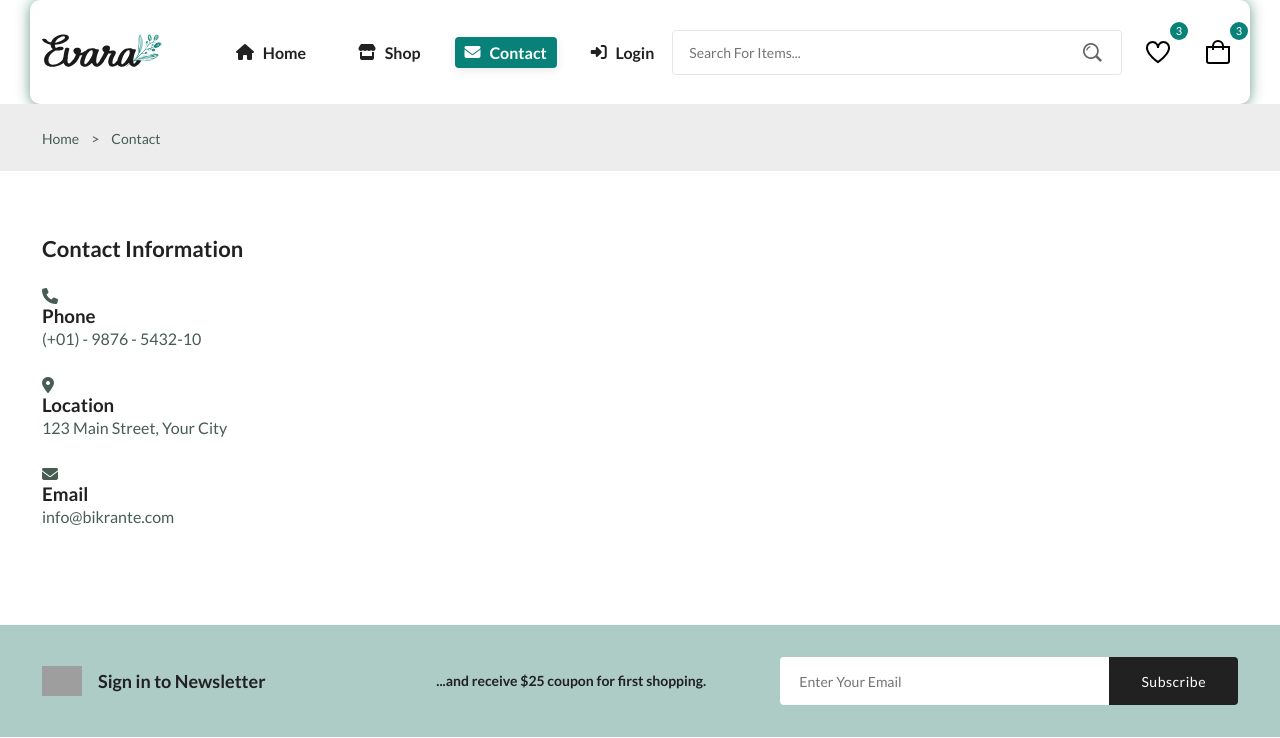
After one commit to SaugatEDITH/Bikrante, a Django app: page /contact/ in a window 1280 px wide. The commit adds this page. Shown: the top 738 px of the page. Run offline with Django 5.2, Linux system fonts and the light colour scheme; some libraries are stand-ins or nearby versions; grey boxes are pictures that could not be loaded.

Commit message:
fixed the nav and view of signup & login

```diff
--- a/shopapp/static/css/styles.css
+++ b/shopapp/static/css/styles.css
@@ -7,7 +7,7 @@
 
   /*========== Colors ==========*/
   --first-color: hsl(176, 88%, 27%);
-  --first-color-alt: hsl(129, 44%, 94%);
+  --first-color-alt: hsl(176, 88%, 95%);  /* Lighter version for hover */
   --second-color: hsl(34, 94%, 87%);
   --title-color: hsl(0, 0%, 13%);
   --text-color: hsl(154, 13%, 32%);
@@ -16,6 +16,7 @@
   --container-color: hsl(0, 0%, 93%);
   --border-color: hsl(129, 36%, 85%);
   --border-color-alt: hsl(113, 15%, 90%);
+  --nav-shadow: 0 2px 10px rgba(0, 0, 0, 0.08);
 
   /*========== Font and typography ==========*/
   --body-font: "Lato", sans-serif;
@@ -228,12 +223,29 @@ table {
 
 .nav {
   height: calc(var(--header-height) + 2.5rem);
+  border-radius: 10px;
   justify-content: space-between;
   column-gap: 1rem;
+  box-shadow: 0 4px 8px rgba(0, 0, 0, 0.1); /* Add shadow to give a lifted effect */
+
+  animation: glowing-shadow 4s infinite;
+}
+
+@keyframes glowing-shadow {
+  0% {
+    box-shadow: 0 4px 8px rgba(0, 0, 0, 0.1), 0 0 10px hsl(176, 88%, 27%);
+  }
+  50% {
+    box-shadow: 0 4px 8px rgba(0, 0, 0, 0.1), 0 0 20px hsl(34, 94%, 87%);
+  }
+  100% {
+    box-shadow: 0 4px 8px rgba(0, 0, 0, 0.1), 0 0 10px hsl(176, 88%, 27%);
+  }
 }
 
 .nav__logo-img {
   width: 120px;
+  min-width: 120px; /* Prevent logo from shrinking too much */
 }
 
 .nav__menu {
@@ -242,18 +254,68 @@ table {
 }
 
 .nav__list {
-  column-gap: 2.5rem;
+  column-gap: 1rem; /* Reduced from 2.5rem */
   margin-right: auto;
 }
 
 .nav__link {
+  display: flex;
+  align-items: center;
+  gap: 0.35rem; /* Reduced from 0.75rem */
   color: var(--title-color);
-  font-weight: var(--weight-700);
-  transform: all 0.3s var(--transition);
-  -webkit-transform: all 0.3s var(--transition);
-  -moz-transform: all 0.3s var(--transition);
-  -ms-transform: all 0.3s var(--transition);
-  -o-transform: all 0.3s var(--transition);
+  font-weight: var(--weight-600);
+  padding: 0.7rem 1rem; /* Reduced horizontal padding */
+  border-radius: 0.5rem;
+  transition: all 0.3s ease;
+  border: 2px solid transparent;
+  white-space: nowrap; /* Prevent text wrapping */
+}
+
+.nav__link i {
+  font-size: 1rem; /* Slightly reduced icon size */
+  transition: all 0.3s ease;
+  margin-right: 0.2rem; /* Added small right margin */
+}
+
+.nav__link:hover {
+  background-color: var(--first-color-alt); /* Change hover background color */
+  color: var(--first-color); /* Change hover text color */
+  border-color: var(--first-color); /* Change hover border color */
+  box-shadow: 0 4px 8px rgba(0, 0, 0, 0.1); /* Add subtle shadow */
+  transform: translateY(-2px); /* Slight lift effect */
+  transition: all 0.3s ease; /* Smooth transition */
+}
+
+.nav__link:hover i {
+  color: var(--first-color); /* Change icon color on hover */
+  transform: translateX(4px); /* Slight move effect */
+  transition: all 0.3s ease; /* Smooth transition */
+}
+
+.nav__link.active-link {
+  background-color: var(--first-color);
+  color: var(--body-color);
+  border: 2px solid var(--first-color);
+  box-shadow: 0 2px 8px rgba(0, 0, 0, 0.1);
+}
+
+.nav__link.active-link i {
+  color: var(--body-color);
+}
+
+.nav__link.active-link:hover {
+  background-color: var(--first-color); /* Keep active link background color */
+  color: var(--body-color); /* Keep active link text color */
+  border-color: var(--first-color); /* Keep active link border color */
+  box-shadow: 0 4px 8px rgba(0, 0, 0, 0.1); /* Add subtle shadow */
+  transform: translateY(-2px); /* Slight lift effect */
+  transition: all 0.3s ease; /* Smooth transition */
+}
+
+.nav__link.active-link:hover i {
+  color: var(--body-color); /* Keep active link icon color */
+  transform: translateX(4px); /* Slight move effect */
+  transition: all 0.3s ease; /* Smooth transition */
 }
 
 .header__search {
@@ -273,15 +335,25 @@ table {
 }
 
 .header__user-actions {
-  column-gap: 1.25rem;
+  display: flex;
+  align-items: center;
+  gap: 1.25rem;
+  min-width: fit-content; /* Prevent shrinking */
 }
 
 .header__action-btn {
   position: relative;
+  display: flex;
+  align-items: center;
+  justify-content: center;
+  padding: 0.5rem;
+  min-width: 24px; /* Maintain minimum width */
 }
 
 .header__action-btn img {
   width: 24px;
+  height: 24px;
+  min-width: 24px; /* Prevent icon shrinking */
 }
 
 .header__action-btn span.count {
@@ -313,6 +385,24 @@ table {
   color: var(--first-color);
 }
 
+.active-link {
+  background-color: var(--first-color);
+  color: var(--body-color);
+  border-radius: 0.25rem;
+  padding: 0.25rem 0.5rem;
+  transition: background-color 0.3s var(--transition);
+}
+
+.nav__link:hover {
+
+  background-color: hsl(176, 88%, 95%);
+  box-shadow: 0 4px 8px rgba(0, 0, 0, 0.1);
+  color: black;
+  border-radius: 0.25rem;
+  padding: 0.25rem 0.5rem;
+  transition: background-color 0.3s var(--transition);
+}
+
 /*=============== HOME ===============*/
 .home__container {
   grid-template-columns: 5fr 7fr;
@@ -1719,9 +1809,15 @@ table {
 /* For large devices */
 @media screen and (max-width: 1400px) {
   .container {
-    max-width: 1140px;
-  }
-
+    max-width: 1220px;
+  }
+  .header__search{
+    width: 70%;
+  }
+  .nav__logo-img{
+    height: 100px;
+    width: 100px;
+  }
   .products__container,
   .showcase__container {
     grid-template-columns: repeat(3, 1fr);
--- a/shopapp/templates/shopapp/base.html
+++ b/shopapp/templates/shopapp/base.html
@@ -9,10 +9,14 @@
     <meta name="viewport" content="width=device-width, initial-scale=1" />
     <!--=============== FLATICON ===============-->
     <link rel="stylesheet" href="https://cdn-uicons.flaticon.com/2.0.0/uicons-regular-straight/css/uicons-regular-straight.css" />
+    <link rel='stylesheet' href='https://cdn-uicons.flaticon.com/uicons-regular-straight/css/uicons-regular-straight.css'>
+    <link rel='stylesheet' href='https://cdn-uicons.flaticon.com/uicons-solid-straight/css/uicons-solid-straight.css'>
 
     <!--=============== SWIPER CSS ===============-->
     <link rel="stylesheet" href="https://cdn.jsdelivr.net/npm/swiper@11/swiper-bundle.min.css"/>
     <link rel="stylesheet" href="{% static "css/styles.css" %}">
+    <!--=============== FONT AWESOME ===============-->
+    <link rel="stylesheet" href="https://cdnjs.cloudflare.com/ajax/libs/font-awesome/6.5.1/css/all.min.css">
   </head>
   <body>
      <!--=============== HEADER ===============-->
--- /dev/null
+++ b/shopapp/templates/shopapp/contact.html
@@ -0,0 +1,37 @@
+{% extends "shopapp/base.html" %}
+{% block content %}
+<main class="main">
+  <section class="breadcrumb">
+    <ul class="breadcrumb__list flex container">
+      <li><a href="{% url 'home' %}" class="breadcrumb__link">Home</a></li>
+      <li><span class="breadcrumb__link">></span></li>
+      <li><span class="breadcrumb__link">Contact</span></li>
+    </ul>
+  </section>
+
+  <section class="contact section--lg">
+    <div class="contact__container container grid">
+      <div class="contact__info">
+        <h3 class="section__title">Contact Information</h3>
+        <div class="contact__data grid">
+          <div class="contact__card">
+            <i class="fas fa-phone"></i>
+            <h3>Phone</h3>
+            <p>(+01) - 9876 - 5432-10</p>
+          </div>
+          <div class="contact__card">
+            <i class="fas fa-map-marker-alt"></i>
+            <h3>Location</h3>
+            <p>123 Main Street, Your City</p>
+          </div>
+          <div class="contact__card">
+            <i class="fas fa-envelope"></i>
+            <h3>Email</h3>
+            <p>info@bikrante.com</p>
+          </div>
+        </div>
+      </div>
+    </div>
+  </section>
+</main>
+{% endblock content %}
--- a/shopapp/templates/shopapp/navbar.html
+++ b/shopapp/templates/shopapp/navbar.html
@@ -1,32 +1,17 @@
 {% load static %}
 <header class="header">
-    <div class="header__top">
-      <div class="header__container container">
-        <div class="header__contact">
-          <span>(+01) - 9876 - 5432-10</span>
-          <span>Our location</span>
-        </div>
-        <p class="header__alert-news">
-          Super Values Deals - Save more coupons
-        </p>
-        <a href="login-register.html" class="header__top-action">
-          Log In / Sign Up
-        </a>
-      </div>
-    </div>
-
     <nav class="nav container">
       <a href="index.html" class="nav__logo">
         <img
           class="nav__logo-img"
-          src="assets/img/logo.svg"
+          src="{% static "images/logo.svg" %}"
           alt="website logo"
         />
       </a>
       <div class="nav__menu" id="nav-menu">
         <div class="nav__menu-top">
           <a href="index.html" class="nav__menu-logo">
-            <img src=" {% static "images/logo.svg" %}" alt="">
+            <img src=" {% static 'images/logo.svg' %}" alt="">
           </a>
           <div class="nav__close" id="nav-close">
             <i class="fi fi-rs-cross-small"></i>
@@ -34,20 +19,38 @@
         </div>
         <ul class="nav__list">
           <li class="nav__item">
-            <a href="index.html" class="nav__link active-link">Home</a>
+            <a href="{% url 'home' %}" class="nav__link {% if request.resolver_match.url_name == 'home' %}active-link{% endif %}">
+              <i class="fas fa-home"></i> Home
+            </a>
           </li>
           <li class="nav__item">
-            <a href="shop.html" class="nav__link">Shop</a>
+            <a href="{% url 'shop' %}" class="nav__link {% if request.resolver_match.url_name == 'shop' %}active-link{% endif %}">
+              <i class="fas fa-store"></i> Shop
+            </a>
           </li>
           <li class="nav__item">
-            <a href="accounts.html" class="nav__link">My Account</a>
+            <a href="{% url 'contact' %}" class="nav__link {% if request.resolver_match.url_name == 'contact' %}active-link{% endif %}">
+              <i class="fas fa-envelope"></i> Contact
+            </a>
+          </li>
+          {% if user.is_authenticated %}
+          <li class="nav__item">
+            <a href="accounts.html" class="nav__link">
+              <i class="fas fa-user"></i>My Account
+            </a>
           </li>
           <li class="nav__item">
-            <a href="compare.html" class="nav__link">Compare</a>
+            <a href="{% url 'log-out' %}" class="nav__link">
+              <i class="fas fa-sign-out-alt"></i> Logout
+            </a>
           </li>
+          {% else %}
           <li class="nav__item">
-            <a href="{% url "login" %}" class="nav__link">Login</a>
+            <a href="{% url 'login' %}" class="nav__link">
+              <i class="fas fa-sign-in-alt"></i> Login
+            </a>
           </li>
+          {% endif %}
         </ul>
         <div class="header__search">
           <input
--- a/shopapp/urls.py
+++ b/shopapp/urls.py
@@ -1,9 +1,11 @@
-from django.urls import path,include
+from django.urls import path
 from . import views
 
 urlpatterns = [
-    path('', views.home),
-    path('login',views.login,name='login'),
-    path('signup',views.signup,name='signup'),
-    path('shop',views.shop,name='shop'),
+    path('', views.home, name='home'),
+    path('login/', views.login, name='login'),
+    path('logout/', views.logout, name='log-out'),
+    path('signup/', views.signup, name='signup'),
+    path('shop', views.shop, name='shop'),
+    path('contact/', views.contact, name='contact'),
 ]
--- a/shopapp/views.py
+++ b/shopapp/views.py
@@ -1,7 +1,8 @@
-from django.shortcuts import render, HttpResponse
+from django.shortcuts import render, redirect
 from django.contrib.auth.models import User
-from django.contrib.auth import login
-message=[]
+from django.contrib.auth import login as auth_login, authenticate
+import re
+
 def home(request):
     context = {
         'is_home': True
@@ -15,34 +16,66 @@ def shop(request):
     return render(request, 'shopapp/products-card.html', context)
 
 def login(request):
-
     context = {
-        'is_login': True,  # Add this to determine which form to show
-        'is_register': False
+        'is_login': True,
+        'is_register': False,
+        'message': []
     }
+    if request.method == 'POST':
+        email = request.POST.get('email')
+        password = request.POST.get('password')
+        try:
+            user = User.objects.get(email=email)
+            user = authenticate(username=user.username, password=password)
+            if user is not None:
+                auth_login(request, user)
+                return redirect('home')
+            else:
+                context['message'].append("Invalid credentials")
+        except User.DoesNotExist:
+            context['message'].append("No account found with this email")
     return render(request, 'shopapp/login-register.html', context)
 
 def signup(request):
-    if request.method=='POST':
-        username=request.POST.get('username')
-        email=request.POST.get('email')
-        password=request.POST.get('password')
-        confirm_password=request.POST.get('cpassword')
-        if password != confirm_password:
-            message.append("Passwords do not match.")
-            context={'message':message}
-            return render(request,'shopapp/login-register.html')
-        if User.objects.filter(username=username).exists():
-            message.append("Username already taken!")
-            context={'message':message}
-            return render(request,'shopapp/login-register.html')
-        if User.objects.filter(email=email).exists():
-            message.append("Email already in use !")
-            return render(request,'shopapp')
     context = {
         'is_login': False,
-        'is_register': True
+        'is_register': True,
+        'message': []
     }
+    if request.method == 'POST':
+        print("POST request received")  # Debug print
+        username = request.POST.get('username')
+        email = request.POST.get('email')
+        # Email validation
+        if not re.fullmatch(r'^[A-Za-z][A-Za-z0-9._%+-]+@[A-Za-z0-9.-]+\.[A-Z|a-z]{2,}$', email):
+            context['message'].append("Invalid email format. Email cannot start with a number.")
+            return render(request, 'shopapp/login-register.html', context)
+        password = request.POST.get('password')
+        confirm_password = request.POST.get('cpassword')
+        print(f"Form data: {username}, {email}")  # Debug print
+        # Password validation
+        if not re.fullmatch(r'^(?=.*[A-Z])(?=.*[a-z])(?=.*\d)(?=.*[@$!%*?&])[A-Za-z\d@$!%*?&]{8,}$', password):
+            context['message'].append("Password must be at least 8 characters long, include an uppercase letter, a lowercase letter, a number, and a special character.")
+            return render(request, 'shopapp/login-register.html', context)
+        if password != confirm_password:
+            context['message'].append("Passwords do not match.")
+            return render(request, 'shopapp/login-register.html', context)
+        if User.objects.filter(username=username).exists():
+            context['message'].append("Username already taken!")
+            return render(request, 'shopapp/login-register.html', context)
+        if User.objects.filter(email=email).exists():
+            context['message'].append("Email already in use!")
+            return render(request, 'shopapp/login-register.html', context)
+        user = User.objects.create_user(username=username, email=email, password=password)
+        user.save()
+        auth_login(request, user)
+        return redirect('home')
+        print(f"Context messages: {context['message']}")  # Debug print
     return render(request, 'shopapp/login-register.html', context)
+def logout(request):
+    pass
 def shop(request):
     return render(request,"shopapp/shop.html")
+
+def contact(request):
+    return render(request, 'shopapp/contact.html')
```
Also changed, not shown: other parts of shopapp/static/css/styles.css (+16 -20 lines), shopapp/templates/shopapp/login-register.html (+29 -5 lines), db.sqlite3.
